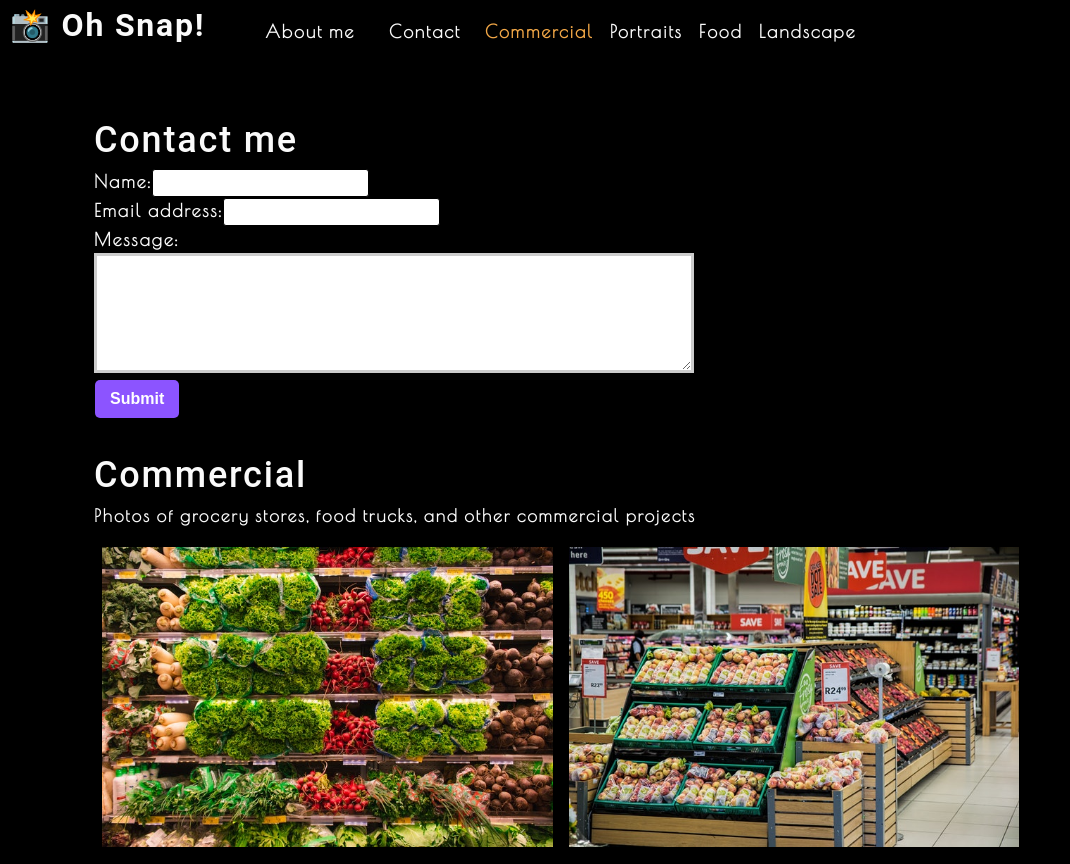
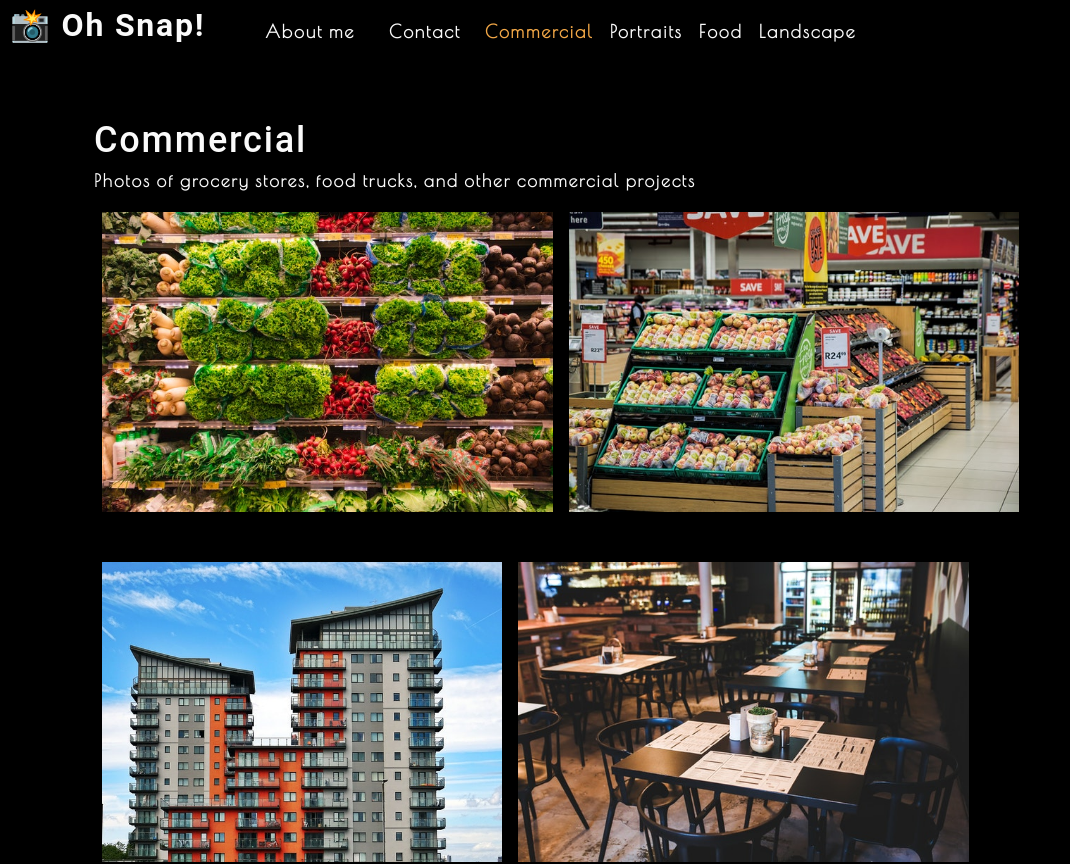
Before and after one commit to ptrJGZ/photo-port, a React (Create React App) app: page / in a window 1280 px wide. Shown: the top 864 px of the page, without its empty margins (0-1070 px from the left). Built offline with nearby package versions, Linux system fonts and the light colour scheme.

Commit message:
added conditional rendering

```diff
--- a/src/App.js
+++ b/src/App.js
@@ -5,6 +5,8 @@
 import ContactForm from './components/Contact';
 
 function App() {
+  const [contactSelected, setContactSelected] = useState(false);
+
   const [categories] = useState([
     {
       name: 'commercial',
@@ -23,12 +25,19 @@
         categories={categories}
         setCurrentCategory={setCurrentCategory}
         currentCategory={currentCategory}
+        contactSelected={contactSelected}
+        setContactSelected={setContactSelected}
       ></Nav>
       <main>
         <div>
-          <ContactForm></ContactForm>
-          <Gallery currentCategory={currentCategory}></Gallery>
-          <About></About>
+          {!contactSelected ? (
+            <>
+              <Gallery currentCategory={currentCategory}></Gallery>
+              <About></About>
+            </>
+          ) : (
+            <ContactForm></ContactForm>
+          )}
         </div>
       </main>
     </div>
--- a/src/components/Contact/index.js
+++ b/src/components/Contact/index.js
@@ -1,11 +1,32 @@
-import React, { useState } from 'react'
+import React, { useState } from 'react';
+import { validateEmail } from '../../utils/helpers';
 
 function ContactForm() {
     const [formState, setFormState] = useState({ name: '', email: '', message: '' });
+    const [errorMessage, setErrorMessage] = useState('');
+
     const { name, email, message } = formState;
 
     function handleChange(e) {
-        setFormState({ ...formState, [e.target.name]: e.target.value })
+        if (e.target.name === 'email') {
+            const isValid = validateEmail(e.target.value);
+            console.log(isValid);
+
+            // isValid conditional statement
+            if (!isValid) {
+                setErrorMessage('Your email is invalid')
+            } else {
+                if (!e.target.value.length) {
+                    setErrorMessage(`${e.target.name} is required.`);
+                } else {
+                    setErrorMessage('');
+                }
+            }
+        }
+
+        if (!errorMessage) {
+            setFormState({ ...formState, [e.target.name]: e.target.value });
+        }
     }
 
     function handleSubmit(e) {
@@ -19,16 +40,21 @@
             <form id="contact-form" onSubmit={handleSubmit}>
                 <div>
                     <label htmlFor="name">Name:</label>
-                    <input type="text" name="name" defaultValue={name} onChange={handleChange} />
+                    <input type="text" name="name" defaultValue={name} onBlur={handleChange} />
                 </div>
                 <div>
                     <label htmlFor="email">Email address:</label>
-                    <input type="email" name="email" defaultValue={email} onChange={handleChange} />
+                    <input type="email" name="email" defaultValue={email} onBlur={handleChange} />
                 </div>
                 <div>
                     <label htmlFor="message">Message:</label>
-                    <textarea name="message" rows="5" defaultValue={message} onChange={handleChange}></textarea>
+                    <textarea name="message" rows="5" defaultValue={message} onBlur={handleChange}></textarea>
                 </div>
+                {errorMessage && (
+                    <div>
+                        <p className="error-text">{errorMessage}</p>
+                    </div>
+                )}
                 <button type="submit">Submit</button>
             </form>
         </section>
--- a/src/components/Nav/index.js
+++ b/src/components/Nav/index.js
@@ -6,6 +6,8 @@
         categories = [],
         setCurrentCategory,
         currentCategory,
+        contactSelected,
+        setContactSelected
     } = props;
 
     return (
@@ -18,22 +20,24 @@
             <nav>
                 <ul className="flex-row">
                     <li className="mx-2">
-                        <a data-testid="about" href="#about">
+                        <a data-testid="about" href="#about" onClick={() => setContactSelected(false)}>
                             About me
                         </a>
                     </li>
-                    <li className="mx-2">
-                        <span>Contact</span>
+                    <li className={`mx-2 ${contactSelected && 'navActive'}`}>
+                        <span onClick={() => setContactSelected(true)}>Contact</span>
                     </li>
                     {categories.map((category) => (
                         <li
-                            className={`mx-1 ${currentCategory.name === category.name && 'navActive'
+                            className={`mx-1
+                            ${currentCategory.name === category.name && !contactSelected && 'navActive'
                                 }`}
                             key={category.name}
                         >
                             <span
                                 onClick={() => {
                                     setCurrentCategory(category)
+                                    setContactSelected(false)
                                 }}
                             >
                                 {capitalizeFirstLetter(category.name)}
```
